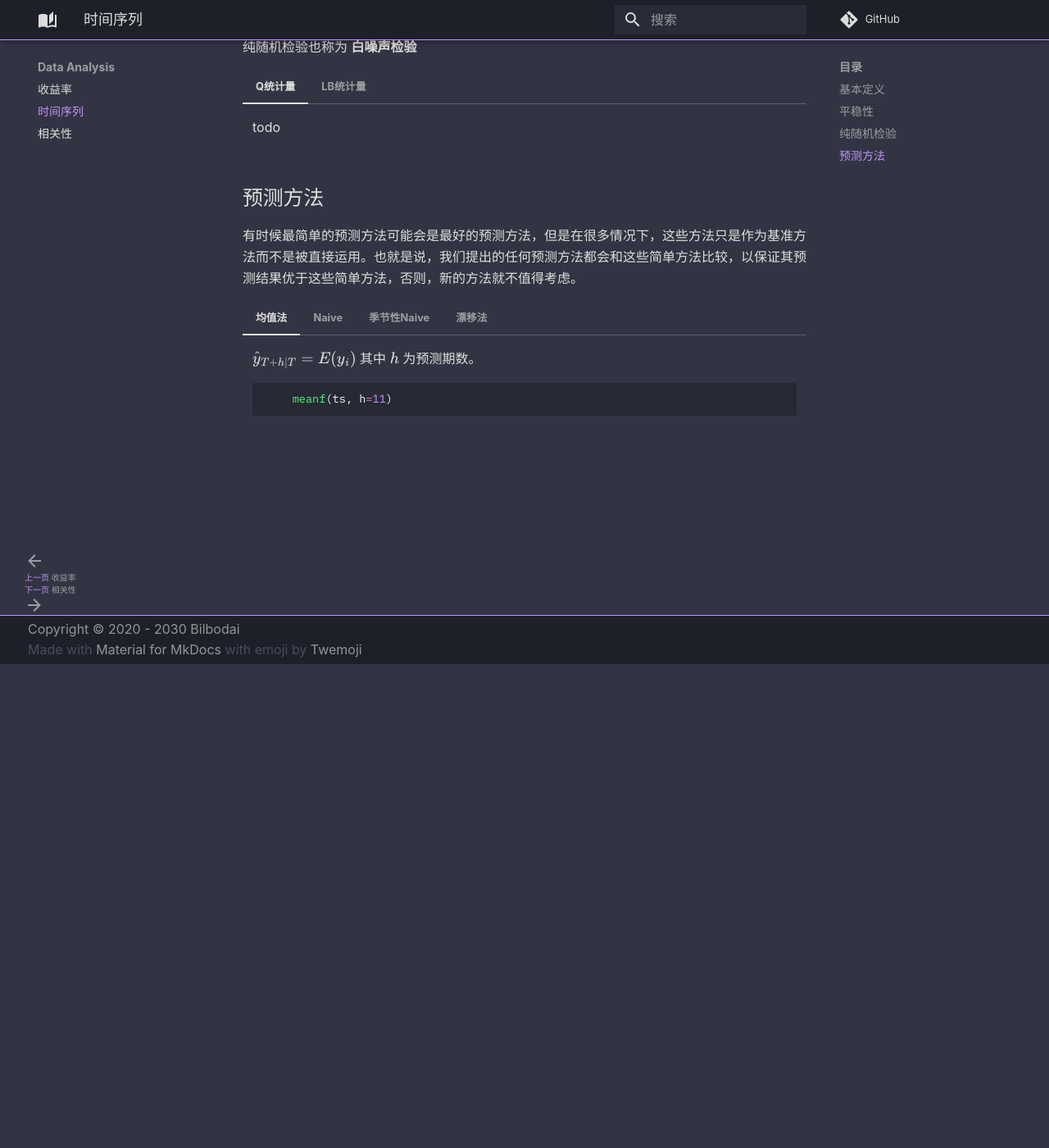
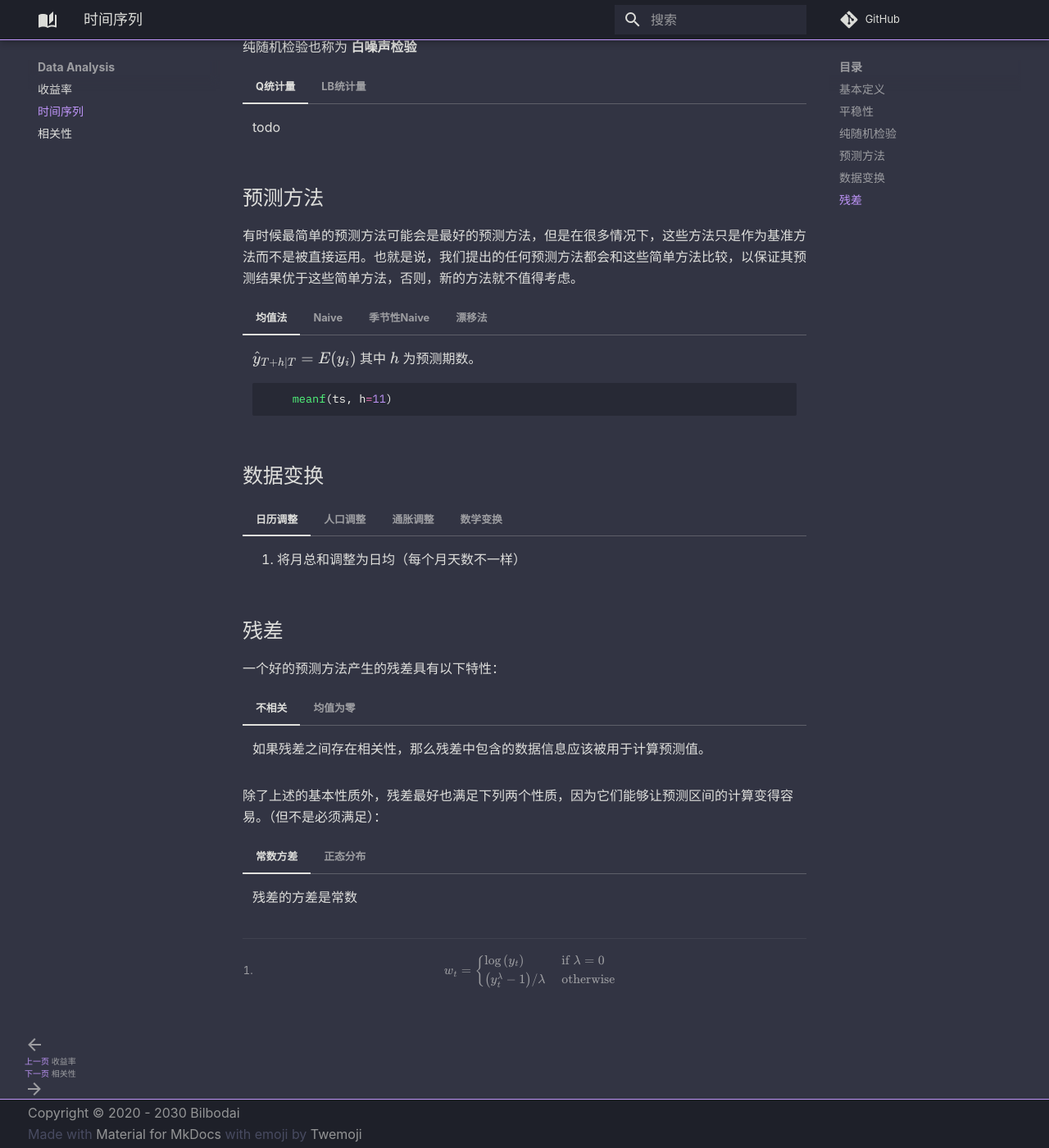
Before and after one commit to leon90dm/KS, an MkDocs documentation site: the page built from docs/src/markdown/Data Analysis/时间序列.md, in a window 1280 px wide and 1400 px high, scrolled down 590 px. Shown: the whole window at 82% size. Built offline with MkDocs 1.6.1 and Material for MkDocs 9.7.7, drawn with Linux system fonts in a browser that asks for light colours; some web fonts are replaced; formulas are drawn with MathJax 3; comment, search, counter and statistics services are not loaded.

Commit message:
auto commit at 20200427000001

````diff
--- a/docs/src/markdown/Data Analysis/时间序列.md
+++ b/docs/src/markdown/Data Analysis/时间序列.md
@@ -55,3 +55,40 @@ $\rho_l$
     ```R
         rwf(ts, h=11)
     ```
+
+## 数据变换
+
+=== "日历调整"
+    1. 将月总和调整为日均（每个月天数不一样）
+=== "人口调整"
+    1. 任何受人口数量影响的数据都可以调整为人均数据，换句话说，考虑每人（或每千人，或每百万人）而非所有人。
+=== "通胀调整"
+    通胀调整需要用到价格指数 $z_t$
+=== "数学变换"
+    1. log变换 $w_t = log(y_t)$
+    2. 幂变换, "Box-cox"变换[^boxcox]
+
+## 残差
+
+一个好的预测方法产生的残差具有以下特性：
+
+=== "不相关"
+    如果残差之间存在相关性，那么残差中包含的数据信息应该被用于计算预测值。
+=== "均值为零"
+    如果残差的均值不为零，那么说明预测是有偏差的。
+
+除了上述的基本性质外，残差最好也满足下列两个性质，因为它们能够让预测区间的计算变得容易。（但不是必须满足）：
+
+===! "常数方差"
+     残差的方差是常数
+=== "正态分布"
+     残差满足正态分布
+
+
+
+
+
+[^boxcox]: $$w_{t}=\left\{\begin{array}{ll}
+            \log \left(y_{t}\right) & \text { if } \lambda=0 \\
+            \left(y_{t}^{\lambda}-1\right) / \lambda & \text { otherwise }
+            \end{array}\right.$$
````
Also changed, not shown: 1 other file.
